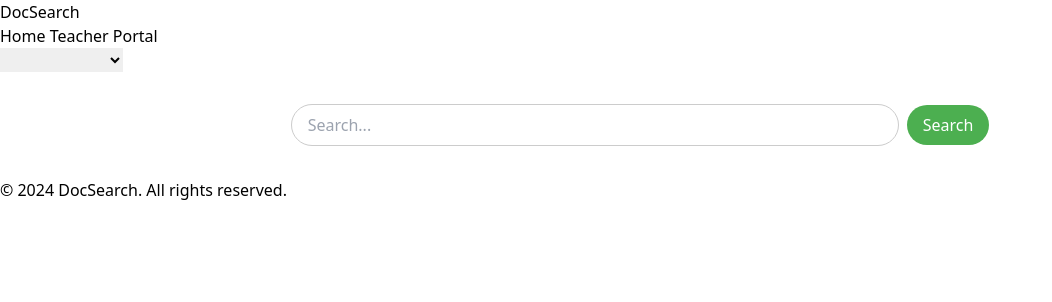
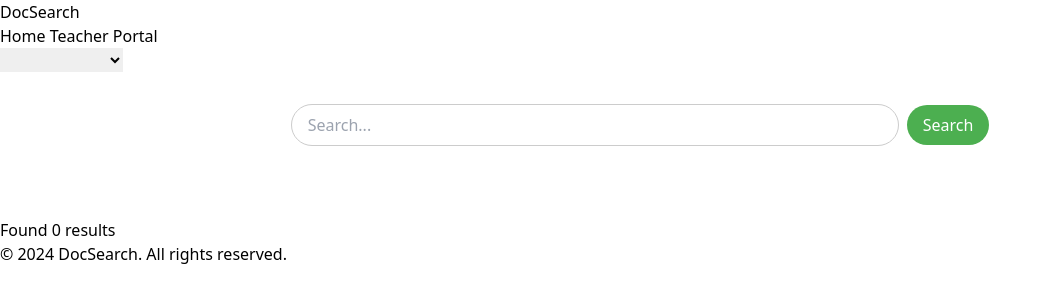
Before and after one commit to charliehuang09/Document_Search, a SvelteKit app: page / in a window 1280 px wide. Shown: the top 302 px of the page, without its empty margins (0-1052 px from the left). Built offline with nearby package versions, Linux system fonts and the light colour scheme.

Commit message:
display results from word search
Signed-off-by: Charlie Huang <charliehuang09@gmail.com>

```diff
--- a/src/lib/Result.svelte
+++ /dev/null
@@ -1,7 +0,0 @@
-<script lang="ts">
-	export let content = 'NONE';
-</script>
-
-<div class="message bg-gray-100">
-	<p>{content}</p>
-</div>
--- a/src/routes/+page.svelte
+++ b/src/routes/+page.svelte
@@ -1,8 +1,9 @@
 <script lang="ts">
 import '../app.css';
-import type { Result } from '$lib/index'
 let query= $state("");
 let searchType = $state("");
+let result = $state([]);
+const chunk_size: int = 10
 
 async function search(){
   console.log("Search")
@@ -11,16 +12,14 @@ async function search(){
     const collection: String = "TheHateYouGive"
     const limit: int = 5
     const response = await fetch(`/api/search/vector?query=${query}&collection=${collection}&limit=${limit}`);
-    const data : Result[] = await response.json() as Result[];
+    const data = await response.json();
   }
   if (searchType === "word"){
     console.log("Word Search")
     const collection: String = "TheHateYouGive"
-    const chunk_size: int = 100
     const limit : int = 5
     const response = await fetch(`/api/search/word?query=${query}&chunk_size=${chunk_size}&limit=${limit}`);
-    console.log(await response.json());
-    console.log("Done")
+    result = await response.json();
   }
 }
 </script>
@@ -36,6 +35,13 @@ async function search(){
         <input bind:value={query} type="text" placeholder="Search..." class="search-bar" />
         <button onclick={search} class="submit-button">Search</button>
     </div>
+  <div class="mt-10 w-full overflow-y-auto">
+    <p>Found {result.length} results</p>
+		{#each result as { data, idx}}
+        <p class="quote">"{data}"</p>
+        <p class="page-number">Page: {idx}</p>
+		{/each}
+	</div>
 </main>
 
 <style>
--- a/src/routes/api/search/word/+server.ts
+++ b/src/routes/api/search/word/+server.ts
@@ -79,9 +79,9 @@ export async function GET(params: { url: URL }) {
     const limitedMatches = limit > 0 ? matches.slice(0, limit) : matches;
 
     if (chunk_size > 0) {
-        const results : Result = limitedMatches.map(matchIndex => {
+        const results = limitedMatches.map(matchIndex => {
             const start = Math.max(0, matchIndex - chunk_size);
-            const end = Math.min(book.text.length, matchIndex + query.length + chunk_size);
+            const end = Math.min(book.text.length, matchIndex + query.length + Number(chunk_size));
             return {
                 idx: getPageNum(matchIndex),
                 data: book.text.slice(start, end)
@@ -89,7 +89,6 @@ export async function GET(params: { url: URL }) {
         });
         return json(results);
     }
-    console.log(results);
 
     return json(limitedMatches);
 }
```
